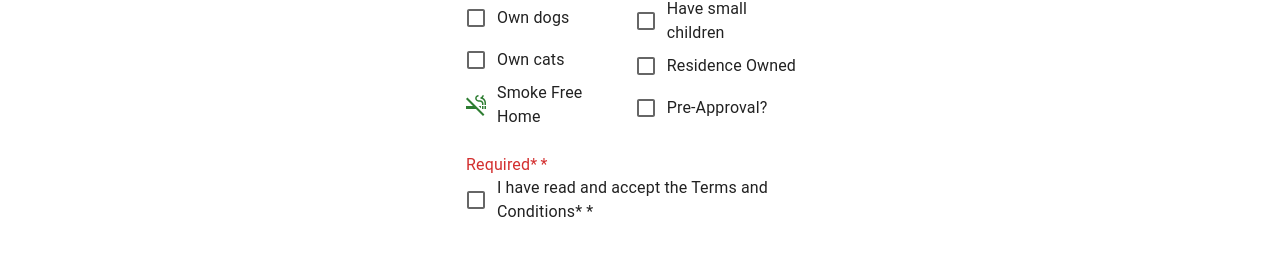
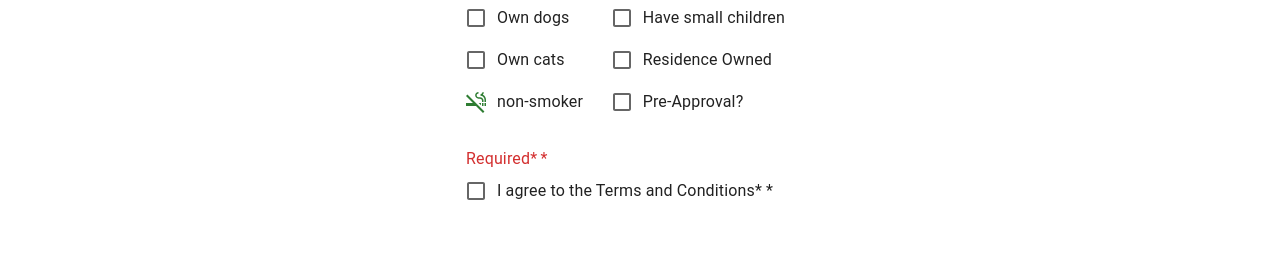
Before and after one commit to stacieherrington/friends-fur-real, a React (Create React App) app in the folder ghi/: page /applications/new in a window 1280 px wide. Shown: the part 634-892 px from the top of the page. Built offline with nearby package versions, Linux system fonts and the light colour scheme.

Commit message:
added smoker checkbox label to change depending on state of smoke_free_home state

```diff
--- a/ghi/src/applications/appCheckbox.js
+++ b/ghi/src/applications/appCheckbox.js
@@ -8,6 +8,7 @@ import Checkbox from "@mui/material/Checkbox";
 import SmokeFreeSharpIcon from "@mui/icons-material/SmokeFreeSharp";
 import SmokingRoomsSharpIcon from "@mui/icons-material/SmokingRoomsSharp";
 import DoneOutlineSharpIcon from "@mui/icons-material/DoneOutlineSharp";
+import ThumbDownAltIcon from "@mui/icons-material/ThumbDownAlt";
 
 export default function AppCheckbox() {
   const [checkboxValues, setCheckboxValues] = React.useState({
@@ -37,7 +38,7 @@ export default function AppCheckbox() {
   } = checkboxValues;
 
   const error = [wants_prepproval, agrees_to_terms].filter((v) => v).length < 1;
-
+  const smokeLabel = smoke_free_home ? "non-smoker" : `smoker`;
   return (
     <>
       <Box sx={{ display: "flex", m: 3 }}>
@@ -74,8 +75,7 @@ export default function AppCheckbox() {
                   checkedIcon={<SmokeFreeSharpIcon color='success' />}
                 />
               }
-              label='Smoke Free Home'
-            //   ({...checkboxValues.smoke_free_home}? label='Smoke free' : label='smoker')
+              label={smokeLabel}
             />
           </FormGroup>
         </FormControl>
@@ -94,7 +94,6 @@ export default function AppCheckbox() {
               }
               label='Have small children'
             />
-
             <FormControlLabel
               control={
                 <Checkbox
@@ -135,7 +134,7 @@ export default function AppCheckbox() {
                 name='agrees_to_terms'
               />
             }
-            label='I have read and accept the Terms and Conditions* *'
+            label='I agree to the Terms and Conditions* *'
           />
         </FormControl>
       </Box>
```
